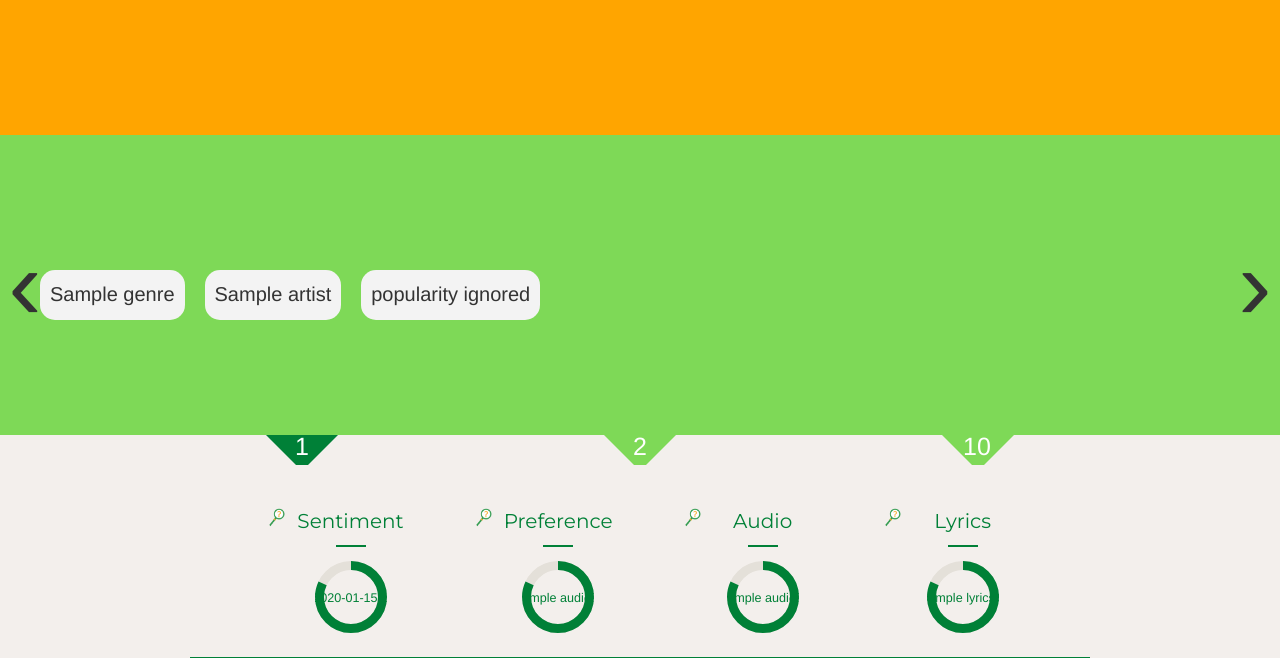
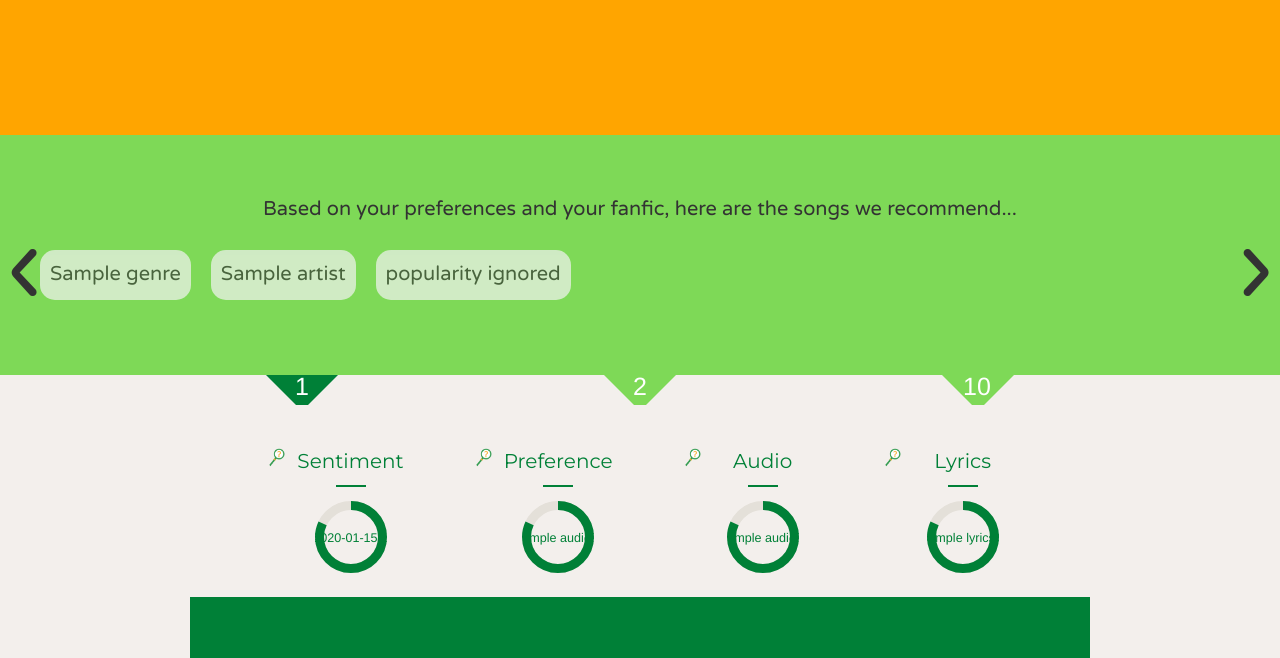
Before and after one commit to ArielJiang0520/fanfic-playlist, a Flask app: template app/templates/output2.html in a window 1280 px wide; the page is wider, and only the part inside the window is pictured. Shown: the part 1270-1928 px from the top of that part. Run offline with Flask 2, Linux system fonts and the light colour scheme; the template is opened without the code that fills it: most values are stand-ins (such as "Sample title", 1, 10 or a date in 2020); parts of the project's set-up code (start-up, migrations or seed data) failed here and were passed over; some libraries are stand-ins or nearby versions.

Commit message:
reduce space in genre list

```diff
--- a/app/static/output2.css
+++ b/app/static/output2.css
@@ -184,12 +184,15 @@
 .background-square-ga{
   background-color: #7ed957;
   margin: auto;
-  padding-top: 70px;
+  padding-top: 30px;
   position: relative;
 	overflow-x: hidden;
 	overflow-y: hidden;
-  height: 300px;
+  height: 240px;
   width: 100%;
+  text-align: center;
+  font-size: 20px;
+  font-family: "Varela Round", "serif";
 }
 
 .preferred{
@@ -202,10 +205,10 @@
 }
 
 .genre-list{
-  height: 120px;
+  height: 90px;
 	box-sizing: border-box;
-	padding-bottom: 30px;
-  padding-top: 55px;
+	padding-bottom: 10px;
+  padding-top: 7px;
 	white-space: nowrap;
 	overflow-x: auto;
 	overflow-y: hidden;
@@ -223,6 +226,12 @@
   margin: 10px 0;
   border-radius: 15px;
 	background: #f3f3f3;
+  opacity: 70%;
+}
+
+.genre-description{
+  padding-bottom: 0px;
+  padding-top: 30px;
 }
 
 .genre-text{
--- a/app/templates/output2.html
+++ b/app/templates/output2.html
@@ -156,6 +156,7 @@ playlist is created?)
     allowtransparency="true" allow="encrypted-media"></iframe>-->
 
 <div class='background-square-ga'>
+  <p class='genre-description'>Based on your preferences and your fanfic, here are the songs we recommend...</p>
   <ul class='genre-list'>
     {% if sel_genres %}
 
```
Also changed, not shown: 1 other file.
